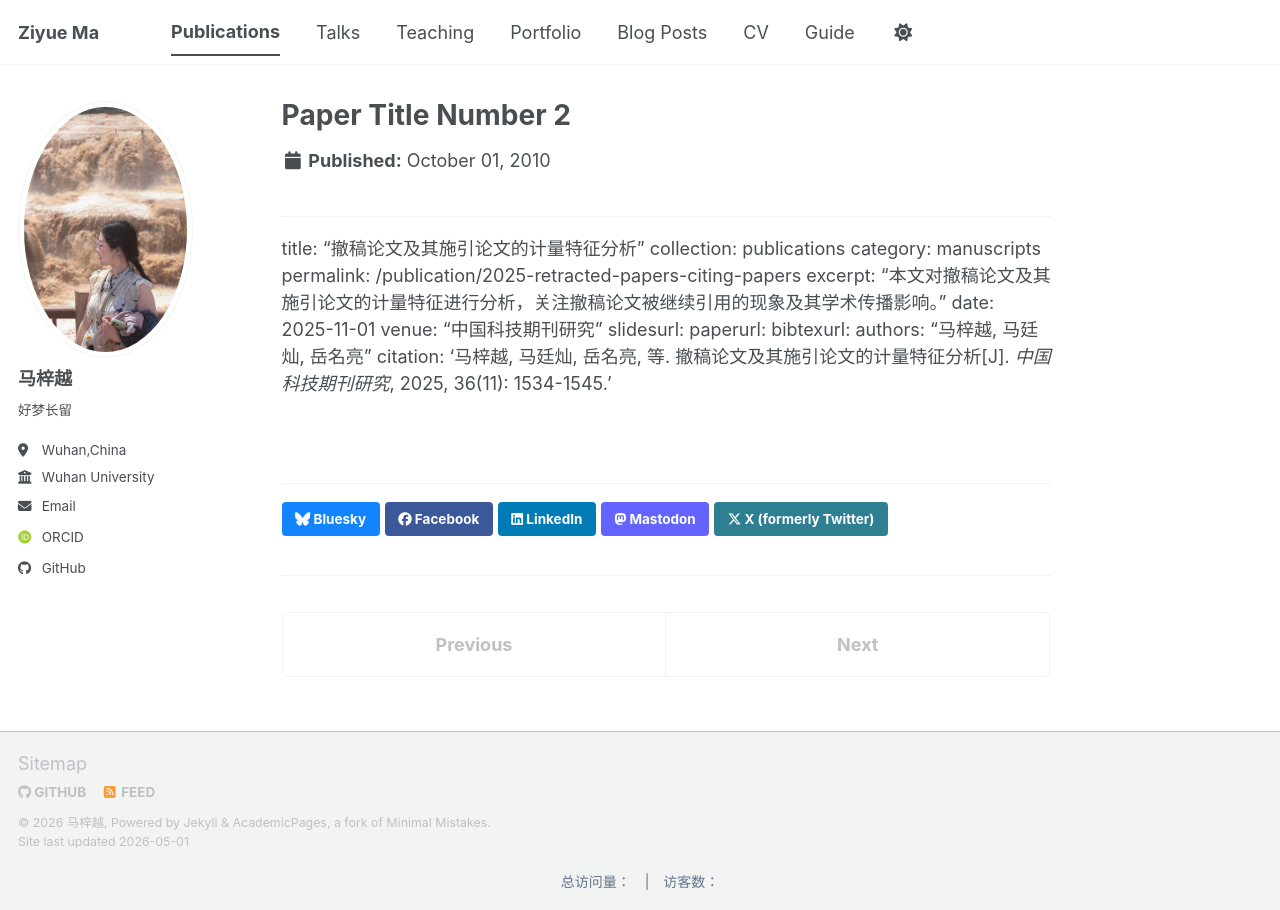
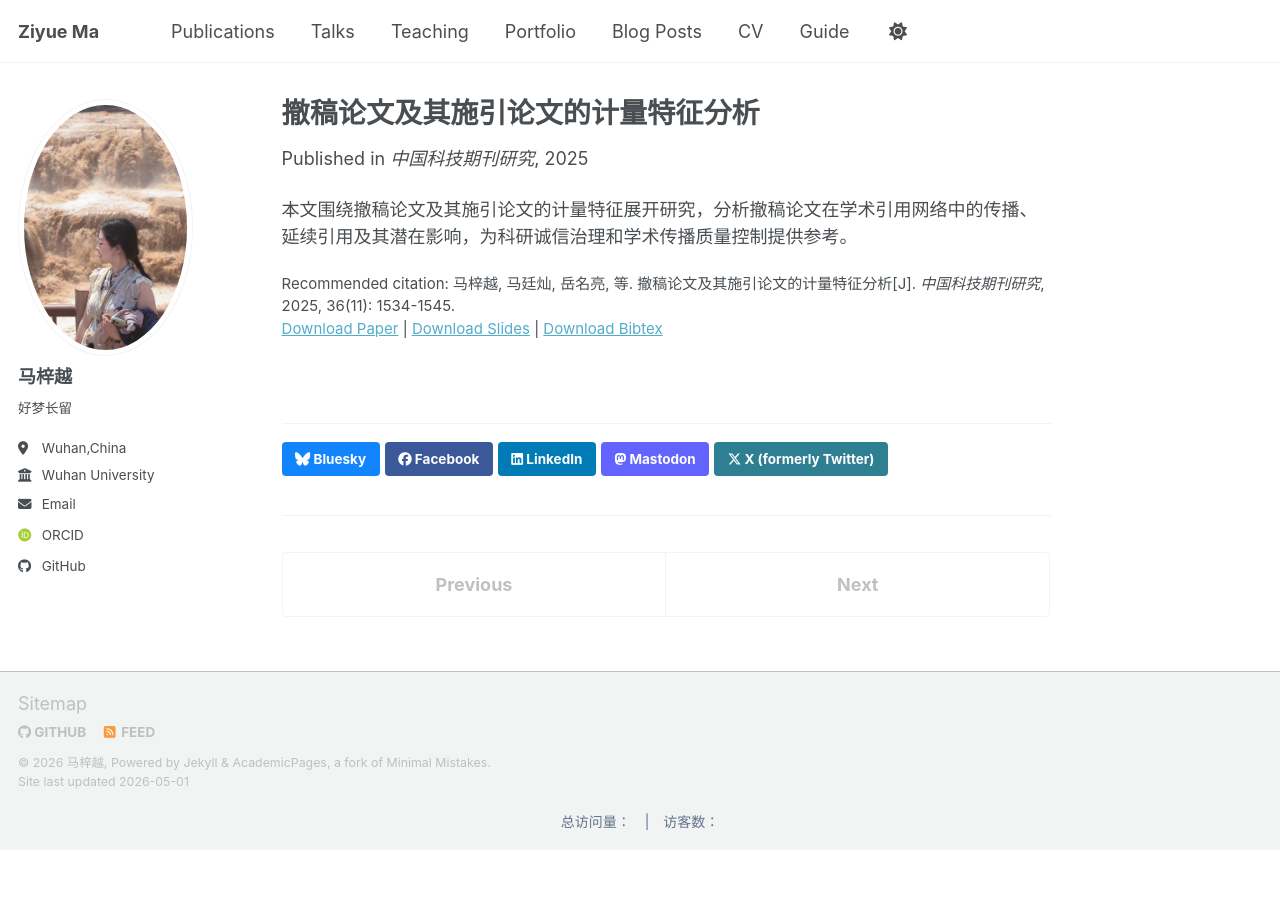
Before and after one commit to mzy167847983749328727/mzy167847983749328727.github.io, a Jekyll site: the page built from _publications/2010-10-01-paper-title-number-2.md, in a window 1280 px wide. Built offline with Jekyll 4.4.1, drawn with Linux system fonts in a browser that asks for light colours; some web fonts are replaced; a script bundle is joined from its source files by our own code; library files that are not in the unit come from our copies; comment, search, counter and statistics services are not loaded.

Commit message:
Update 2010-10-01-paper-title-number-2.md

```diff
--- a/_publications/2010-10-01-paper-title-number-2.md
+++ b/_publications/2010-10-01-paper-title-number-2.md
@@ -6,8 +6,11 @@ permalink: /publication/2025-retracted-papers-citing-papers
 excerpt: "本文对撤稿论文及其施引论文的计量特征进行分析，关注撤稿论文被继续引用的现象及其学术传播影响。"
 date: 2025-11-01
 venue: "中国科技期刊研究"
-slidesurl:
-paperurl:
-bibtexurl:
-authors: "马梓越, 马廷灿, 岳名亮"
+slidesurl: ""
+paperurl: ""
+bibtexurl: ""
+authors: "马梓越, 马廷灿, 岳名亮, 真实的作者4, 真实的作者5"
 citation: '马梓越, 马廷灿, 岳名亮, 等. 撤稿论文及其施引论文的计量特征分析[J]. <i>中国科技期刊研究</i>, 2025, 36(11): 1534-1545.'
+---
+
+本文围绕撤稿论文及其施引论文的计量特征展开研究，分析撤稿论文在学术引用网络中的传播、延续引用及其潜在影响，为科研诚信治理和学术传播质量控制提供参考。
```
